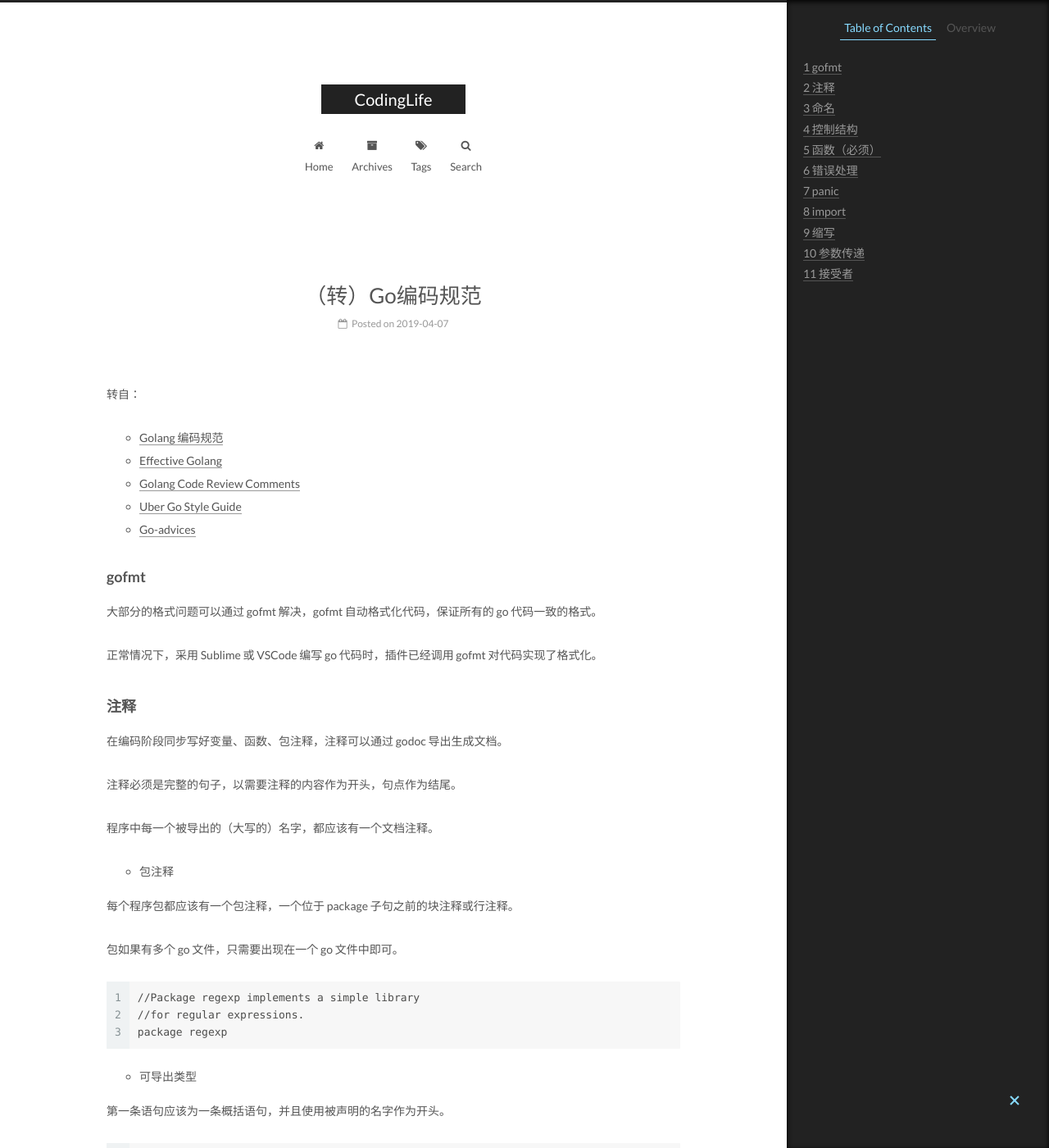
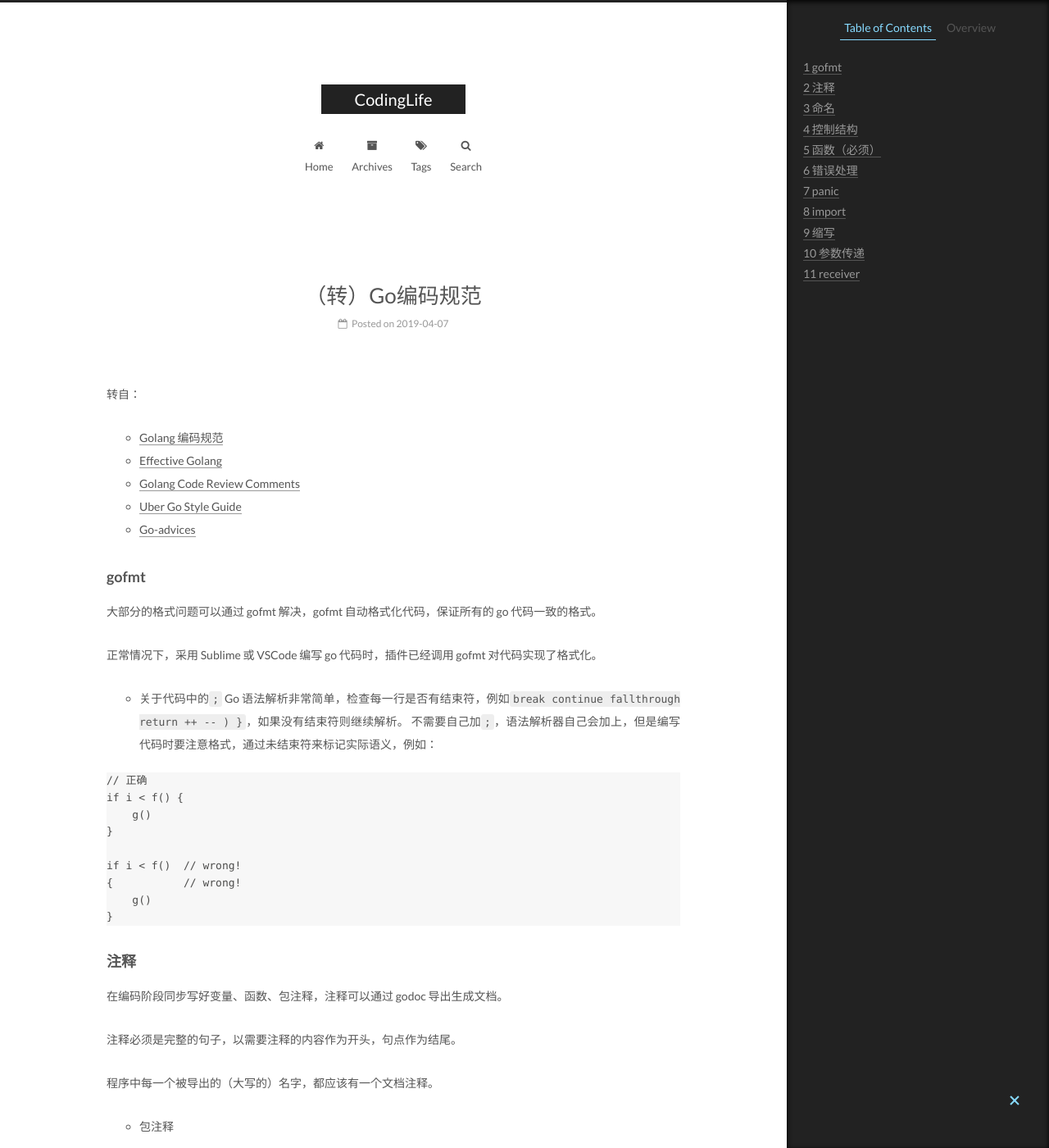
Before and after one commit to CodeHunter2006/CodeHunter2006.github.io, a Jekyll site: the page built from _posts/2019-04-07-Go_Code_Standards.md, in a window 1280 px wide and 1400 px high. Shown: the whole window at 82% size. Built offline with Jekyll 4.4.1, drawn with Linux system fonts in a browser that asks for light colours; some of the changed text lies outside the part shown.

Commit message:
[doc]: add contents.

````diff
--- a/_posts/2019-04-07-Go_Code_Standards.md
+++ b/_posts/2019-04-07-Go_Code_Standards.md
@@ -18,6 +18,22 @@ tags: Go
 大部分的格式问题可以通过 gofmt 解决，gofmt 自动格式化代码，保证所有的 go 代码一致的格式。
 
 正常情况下，采用 Sublime 或 VSCode 编写 go 代码时，插件已经调用 gofmt 对代码实现了格式化。
+
+- 关于代码中的`;`
+  Go 语法解析非常简单，检查每一行是否有结束符，例如`break continue fallthrough return ++ -- ) }`，如果没有结束符则继续解析。
+  不需要自己加`;`，语法解析器自己会加上，但是编写代码时要注意格式，通过未结束符来标记实际语义，例如：
+
+```Go
+// 正确
+if i < f() {
+    g()
+}
+
+if i < f()  // wrong!
+{           // wrong!
+    g()
+}
+```
 
 ### 注释
 
@@ -106,6 +122,11 @@ mixedCaps 小写开头，不可导出
 ```
 
 ※"局部变量"不同意下划线形式，直接按照参数相同的格式即可。
+
+- Getter and Setter
+
+一般面向对象语言都有自动生成 Getter/Setter 的功能，Go 没有这个功能，由使用者自己实现即可。
+Go 的 Getter 不需要在前面加`Get`前缀，直接以大写开头的字段名 Method 就可以做 Getter。Setter 可以和其他语言一样，以`Set`作为前缀。
 
 ### 控制结构
 
@@ -279,7 +300,7 @@ urlPony 或者 URLPony
 
 因为 map，slice，chan 是引用类型，不需要传递指针的指针
 
-### 接受者
+### receiver
 
 - 名称
 
````
Also changed, not shown: _posts/2018-11-28-Go_Syntax.md (+4 -0 lines), _posts/2019-10-11-Go_Protobuf.md (+9 -0 lines), _posts/2019-10-27-VSCode.md (+1 -0 lines), _posts/2019-12-28-Go_Package.md (+11 -0 lines), _posts/2020-06-01-Fitness_Record.md (+4 -0 lines).
